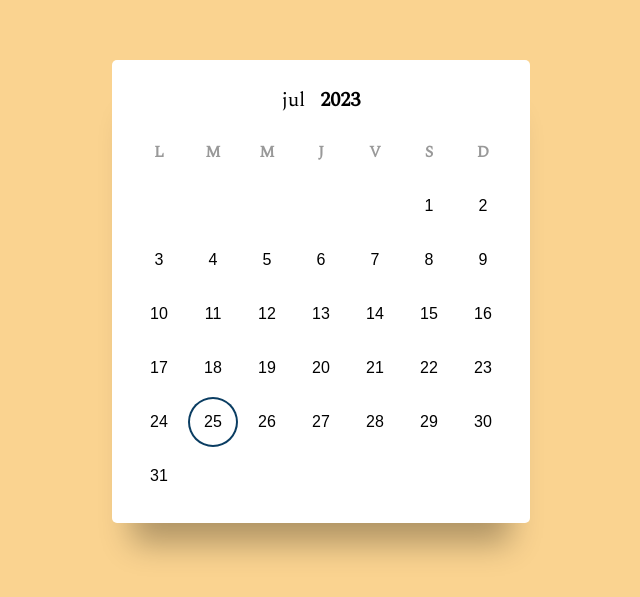
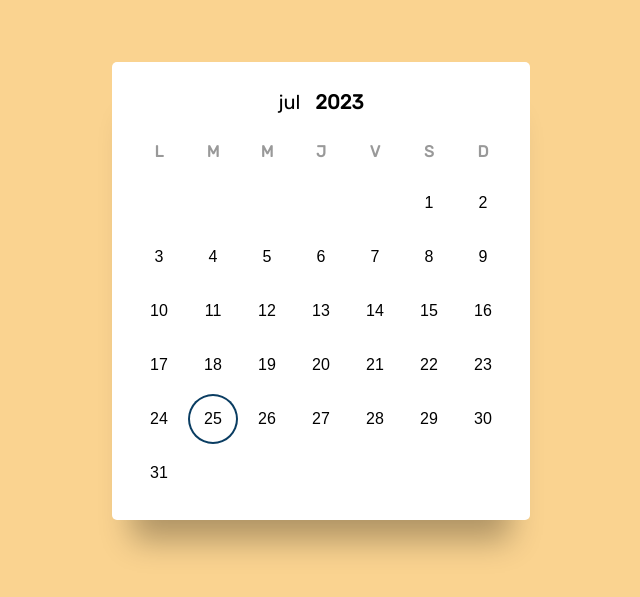
Before and after one commit to araceliponce/js-grid-buttons-calendar, a plain HTML site: page index.html in a window 1280 px wide. Shown: the part 109-706 px from the top of the page, without its empty margins (319-959 px from the left). Drawn offline with nearby package versions, Linux system fonts and the light colour scheme.

Commit message:
font is now rubik

```diff
--- a/styles/main.css
+++ b/styles/main.css
@@ -1,10 +1,10 @@
-:root {}
+  @import url('https://fonts.googleapis.com/css2?family=Rubik&display=swap');
 
-/* calendar css started from https://codepen.io/alvarotrigo/pen/xxYVrmK */
+  /* calendar css started from https://codepen.io/alvarotrigo/pen/xxYVrmK */
 
 body {
   background: #fad390;
-  font-family: "Spectral", serif;
+  font-family: "Rubik", serif;
   display: flex;
   justify-content: center;
   align-items: center;
```
